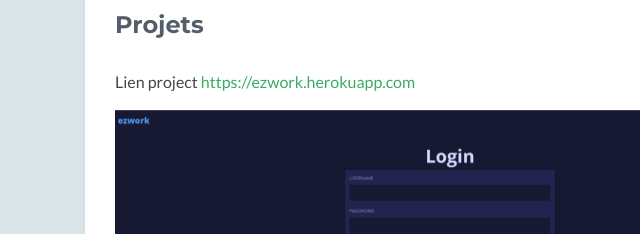
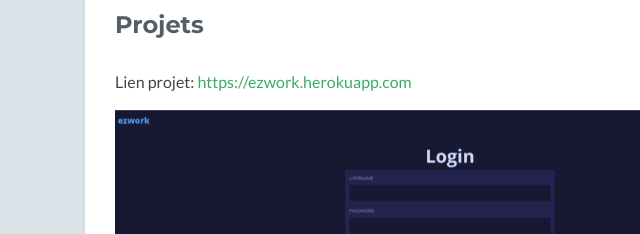
Before and after one commit to tahar-moustalik/tahar-moustalik.github.io, a plain HTML site: page index.html in a window 1280 px wide. Shown: the part 566-800 px from the top of the page, 0-640 px from the left. Drawn offline with nearby package versions, Linux system fonts and the light colour scheme.

Commit message:
mod index

```diff
--- a/index.html
+++ b/index.html
@@ -108,7 +108,7 @@
               <h2 class="heading">Projets</h2>
 
               <div class="content">
-                <p>Lien project   <a href="https://ezwork.herokuapp.com">https://ezwork.herokuapp.com</a></p>
+                <p>Lien projet:   <a href="https://ezwork.herokuapp.com">https://ezwork.herokuapp.com</a></p>
                 <div class="item featured text-center">
                 <div id="ezwork" class="carousel slide" data-ride="carousel">
   		<ul class="carousel-indicators">
@@ -122,8 +122,7 @@
 
               <div class="carousel-inner">
     		<div class="carousel-item active">
-      <img src="assets/images/projects/ezwork/ezwork1.png"
-      class="img-fluid"
+      			<img src="assets/images/projects/ezwork/ezwork1.png" class="img-fluid"
      			 alt="ezwork-1">
     </div>
         <div class="carousel-item ">
```
Lines whose indentation alone changed are shown as unchanged.
